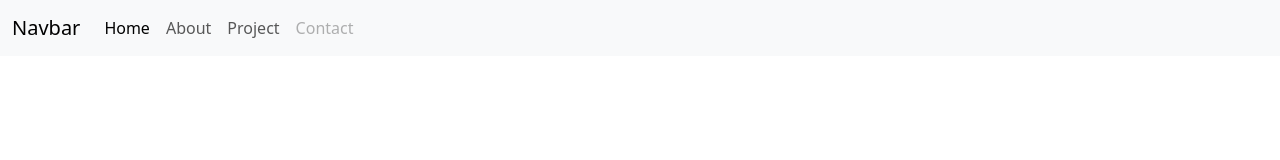
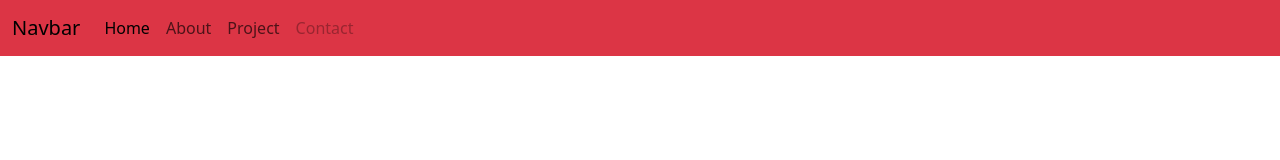
Before and after one commit to faizharby/Portofolio, a plain HTML site: page index.html in a window 1280 px wide. Drawn offline with nearby package versions, Linux system fonts and the light colour scheme.

Commit message:
merubah navbar warna merah

```diff
--- a/index.html
+++ b/index.html
@@ -7,7 +7,7 @@
     <link href="https://cdn.jsdelivr.net/npm/bootstrap@5.3.1/dist/css/bootstrap.min.css" rel="stylesheet" integrity="sha384-4bw+/aepP/YC94hEpVNVgiZdgIC5+VKNBQNGCHeKRQN+PtmoHDEXuppvnDJzQIu9" crossorigin="anonymous">
 </head>
 <body>
-    <nav class="navbar navbar-expand-lg bg-body-tertiary">
+    <nav class="navbar navbar-expand-lg bg-danger">
         <div class="container-fluid">
           <a class="navbar-brand" href="#">Navbar</a>
           <button class="navbar-toggler" type="button" data-bs-toggle="collapse" data-bs-target="#navbarNav" aria-controls="navbarNav" aria-expanded="false" aria-label="Toggle navigation">
```
